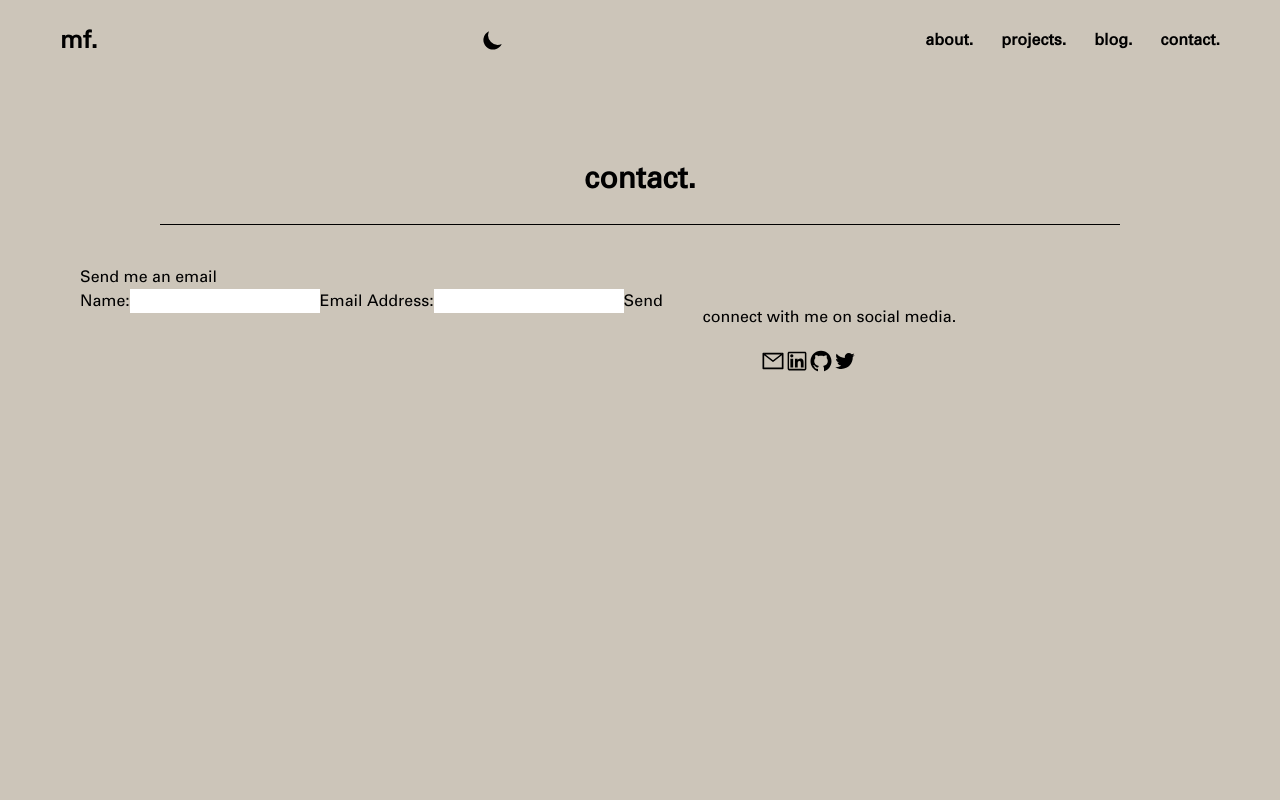
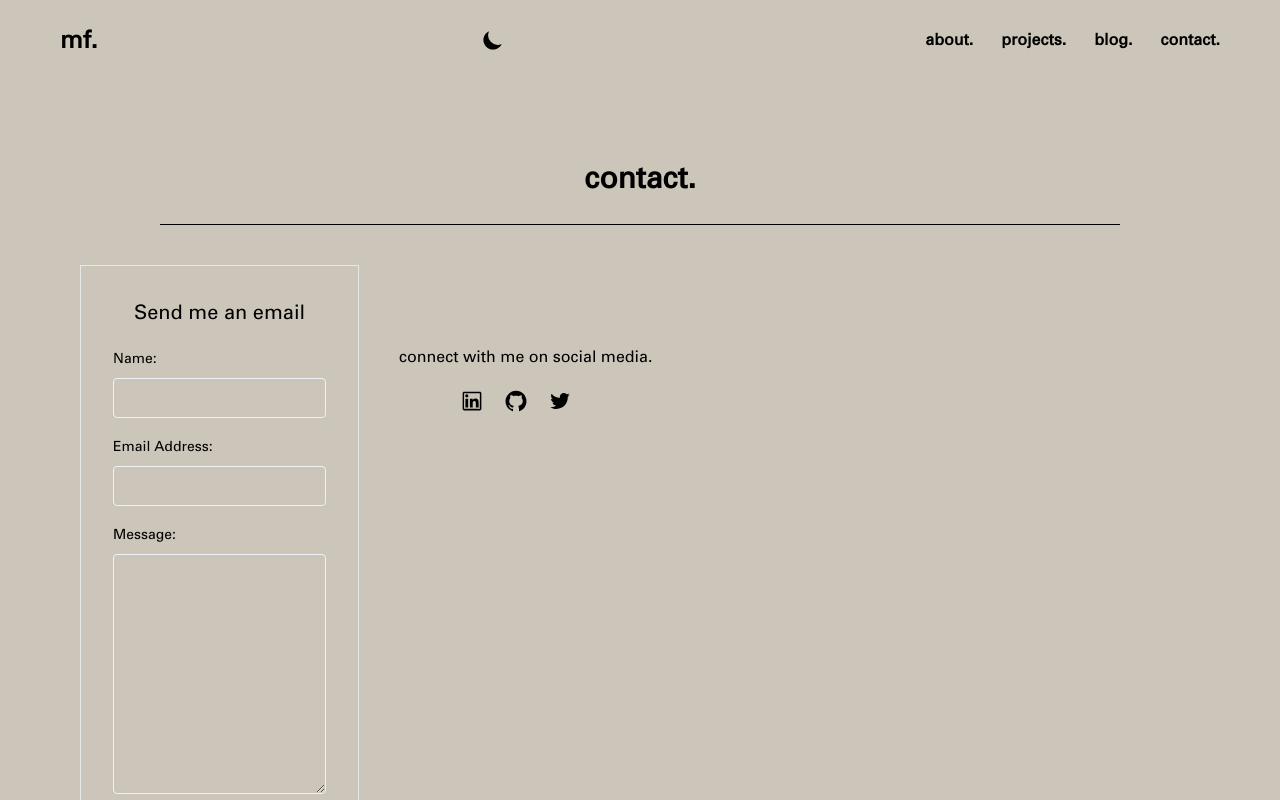
Before and after one commit to mbahfavour/Mbah-s-Portfolio, a React (Create React App) app: page /contact in a window 1280 px wide. Shown: the top 800 px of the page. Built offline with nearby package versions, Linux system fonts and the light colour scheme.

Commit message:
progress

```diff
--- a/package.json
+++ b/package.json
@@ -3,14 +3,18 @@
   "version": "0.1.0",
   "private": true,
   "dependencies": {
+    "@emailjs/browser": "^3.6.2",
     "@testing-library/jest-dom": "^5.16.5",
     "@testing-library/react": "^13.3.0",
     "@testing-library/user-event": "^13.5.0",
+    "emailjs-com": "^3.2.0",
     "react": "^18.2.0",
     "react-dom": "^18.2.0",
+    "react-hook-form": "^7.34.0",
     "react-icons": "^4.4.0",
     "react-router-dom": "^6.3.0",
     "react-scripts": "5.0.1",
+    "react-toastify": "^9.0.8",
     "web-vitals": "^2.1.4"
   },
   "scripts": {
--- a/src/components/Project.jsx
+++ b/src/components/Project.jsx
@@ -10,10 +10,10 @@ const Project = ({ id, title, description, image, app_url, github_url }) => {
             <p className='mt-10'>{description}</p>
             <div className='flex justify-evenly mt-10'>
                 <div className='border border-primary p-3 flex items-center hover:text-secondary hover:bg-secondary'>
-                   <a href={github_url} target="_blank" rel="noreferrer">source code.</a>
+                  <a href={github_url} target="_blank" rel="noreferrer">source code.</a>
                 </div>
                 <div className='border border-primary p-3 flex items-center hover:text-secondary hover:bg-secondary '>
-                   <a href={app_url} target="_blank" rel="noreferrer">app demo.</a>
+                  <a href={app_url} target="_blank" rel="noreferrer">app demo.</a>
                 </div>
             </div>
         </div>
--- a/src/pages/Contacts.jsx
+++ b/src/pages/Contacts.jsx
@@ -1,60 +1,176 @@
-import React, { useState } from 'react'
-import Divider from '../components/Divider'
-import { AiOutlineGithub, AiOutlineLinkedin, AiOutlineMail, AiOutlineTwitter } from 'react-icons/ai';
+import React, { useState } from "react";
+import Divider from "../components/Divider";
+import {
+  AiOutlineGithub,
+  AiOutlineLinkedin,
+  AiOutlineTwitter,
+} from "react-icons/ai";
+import { useForm } from "react-hook-form";
+import Footer from '../components/Footer'
+
+import { ToastContainer, toast } from 'react-toastify'
+import "react-toastify/dist/ReactToastify.min.css";
+import emailjs from 'emailjs-com'
+
+
 
 
 const Contacts = () => {
+  const [emailName, setEmailName] = useState("");
+  const [emailAddress, setEmailAddress] = useState("");
+  const [message, setMessage] = useState("");
+  const [disabled, setDisabled] = useState(false)
 
-  const [emailName, setEmailName] = useState('')
-  const [emailAddress, setEmailAddress] = useState('')
+  const {
+    register,
+    handleSubmit,
+    formState: { errors },
+  } = useForm();
 
-  const handleSubmit = (e) => {
+
+  const toastifySuccess = () => {
+    toast("Form sent!", {
+      position: "bottom-right",
+      autoClose: 5000,
+      hideProgressBar: true,
+      closeOnClick: true,
+      pauseOnHover: true,
+      draggable: false,
+      // className: "submit-feedback success",
+      // toastId: "notifyToast",
+    });
+  };
+
+  const onSubmit = (e) => {
     e.preventDefault();
-  }
+
+    const { emailName, emailAddress, message } = data;
+  };
 
   return (
-    <div className='mt-20 h-screen relative font-univers'>
-      <div className='flex items-center justify-center font-extrabold'>
-        <h1 className='text-3xl'>
-          contact.
-        </h1>
+    <div className="mt-20 h-screen relative font-univers">
+      <div className="flex items-center justify-center font-extrabold">
+        <h1 className="text-3xl">contact.</h1>
       </div>
       <Divider />
-      <div className='mb-auto md:flex px-20 mt-10'>
-        <div className=''>
+      <div className="mb-auto md:flex px-20 mt-10">
+        <div className="border p-8 ">
           <div>
-            <h4>Send me an email</h4>
+            <h4 className="text-xl text-center">Send me an email</h4>
           </div>
-          <div className=''>
-            <form className='' onSubmit={handleSubmit} >
-              <label>
-                Name:
-                <input type="text" value={emailName}  onChange={(e)=> setEmailName(e.target.value)} />
-              </label>
-              <label>
-                Email Address:
-                <input type="text" value={emailAddress}  onChange={(e)=> setEmailAddress(e.target.value)} />
-              </label>
-              <button type='submit'>Send</button>
+          <div className="mt-5">
+            <form className="" onSubmit={handleSubmit(onSubmit)}>
+              <div className="my-4">
+                <label className="text-sm">Name: </label>
+
+                <div className="mt-2 mb-2 w-full">
+                  <input
+                    type="text"
+                    name="emailName"
+                    className="w-full bg-primary border border-input rounded h-10 p-2"
+                    onChange={(e) => setEmailName(e.target.value)}
+                    {...register("emailName", {
+                      required: {
+                        value: true,
+                        message: "Please enter your name",
+                      },
+                      maxLength: {
+                        value: 30,
+                        message: "Please use 30 characters or less",
+                      },
+                    })}
+                  />
+                </div>
+                {errors.emailName && (
+                  <span className="text-red-400">{errors.name.message}</span>
+                )}
+              </div>
+              <div className="my-4">
+                <label className="text-sm">Email Address:</label>
+                <div className="mt-2 mb-2 w-full">
+                  <input
+                    type="email"
+                    name="emailAddress"
+                    className="w-full bg-primary border border-input rounded h-10 p-2"
+                    onChange={(e) => setEmailAddress(e.target.value)}
+                    {...register("emailAddress", {
+                      required: true,
+                      pattern:
+                        /^[a-zA-Z0-9.!#$%&’*+/=?^_`{|}~-]+@[a-zA-Z0-9-]+(?:\.[a-zA-Z0-9-]+)*$/,
+                    })}
+                  />
+                </div>
+                {errors.email && (
+                  <span className="text-red-400">
+                    Please enter a valid email address
+                  </span>
+                )}
+              </div>
+              <div className="my-4">
+                <label className="text-sm">Message:</label>
+                <div className="mt-2 mb-2 w-full">
+                  <textarea
+                    //rows={3}
+                    name="message"
+                    className="w-full bg-primary border border-input rounded h-60 p-2"
+                    onChange={(e) => setMessage(e)}
+                    {...register("message", {
+                      required: true,
+                      maxLength: 150,
+                    })}
+                  />
+                </div>
+                {errors.message && (
+                  <span className="text-red-400">Please enter a message</span>
+                )}
+              </div>
+              <button
+                type="submit"
+                disabled={disabled}
+                className="border border-primary p-3 hover:text-secondary hover:bg-secondary text-primary bg-primary w-[80px] rounded h-12 mt-3 ml-[90px]"
+              >
+                Send
+              </button>
             </form>
           </div>
         </div>
-        <div className='mt-10'>
+        <ToastContainer />
+        <div className="mt-20">
           <div>
-            <h4 className='text-md ml-10'>connect with me on social media.</h4>
+            <h4 className="text-md ml-10">connect with me on social media.</h4>
           </div>
-          <div className='flex mt-5 items-center justify-center'>
-            <div>
-              <AiOutlineMail size={24} />
+          <div className="flex mt-5 items-center justify-center">
+            <div className="ml-5">
+              <a
+                href="http://www.linked.com/in/mbah-favour-chiamaka"
+                target="_blank"
+                rel="nonreferrer"
+              >
+                <AiOutlineLinkedin size={24} />
+              </a>
             </div>
-            <AiOutlineLinkedin size={24} />
-            <AiOutlineGithub size={24} />
-            <AiOutlineTwitter size={24} />
+            <div className="ml-5">
+              <a
+                href="https://github.com/mbahfavour"
+                target="_blank"
+                rel="nonreferrer"
+              >
+                <AiOutlineGithub size={24} />
+              </a>
+            </div>
+            <div className="ml-5">
+              <a href="" target="_blank" rel="noreferrer">
+                <AiOutlineTwitter size={24} />
+              </a>
+            </div>
           </div>
         </div>
       </div>
+      <div className="mt-10 md:mt-[240px]">
+        <Footer />
+      </div>
     </div>
-  )
-}
+  );
+};
 
-export default Contacts
+export default Contacts;
```
Also changed, not shown: 1 other file (tests, documents, lock files or other folders).
